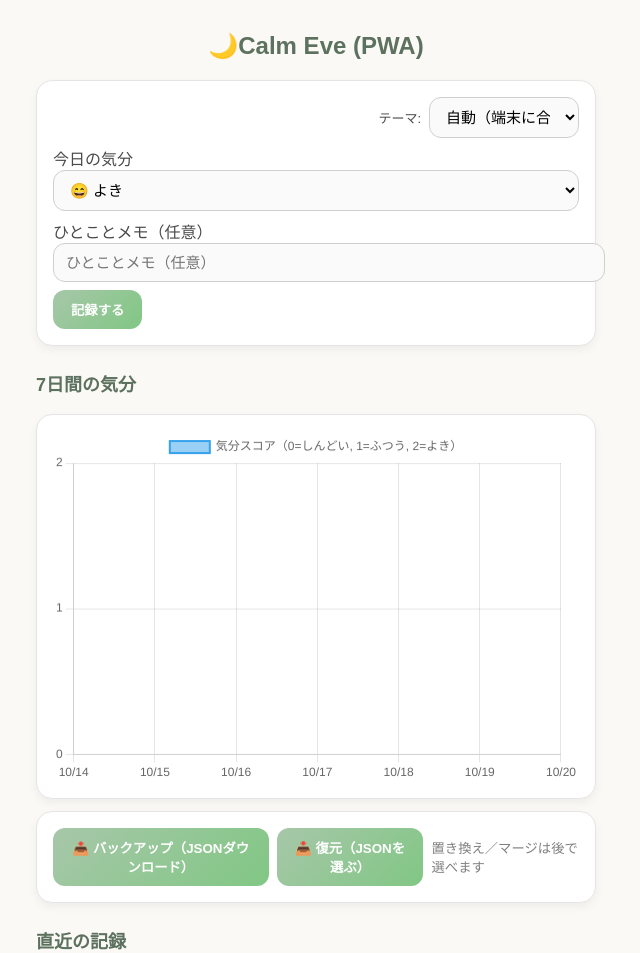
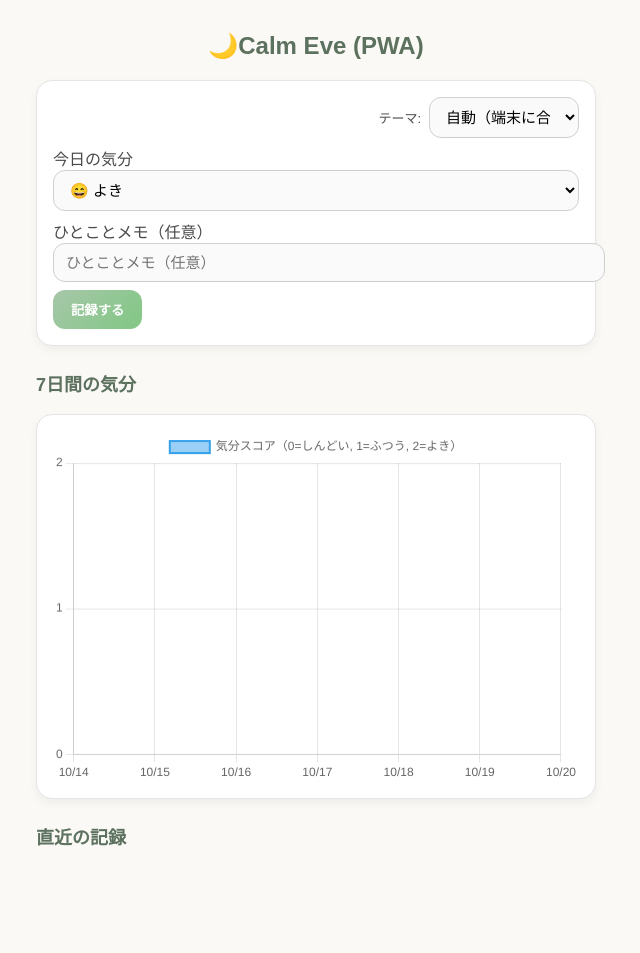
Before and after one commit to sachan98-alt/calm-eve, a plain HTML site: page index.html in a window 1280 px wide. Shown: the whole page, without its empty margins (324-964 px from the left). After the commit the page ends 849 px from the top, so only its background shows below. Drawn offline with nearby package versions, Linux system fonts and the light colour scheme.

Commit message:
Update index.html

```diff
--- a/index.html
+++ b/index.html
@@ -155,19 +155,6 @@ html[data-theme="dark"] {
     </div>
   </div>
 
-  <!-- 📦 バックアップ／復元 -->
-<div class="card" style="display:flex; gap:8px; align-items:center;">
-  <button id="exportBtn">📤 バックアップ（JSONダウンロード）</button>
-
-  <input id="importFile" type="file" accept="application/json" style="display:none">
-  <button id="importBtn">📥 復元（JSONを選ぶ）</button>
-
-  <small style="margin-left:auto;opacity:.7;">
-    置き換え／マージは後で選べます
-  </small>
-</div>
-
-
   <h3>直近の記録</h3>
   <div id="list"></div>
 
```
